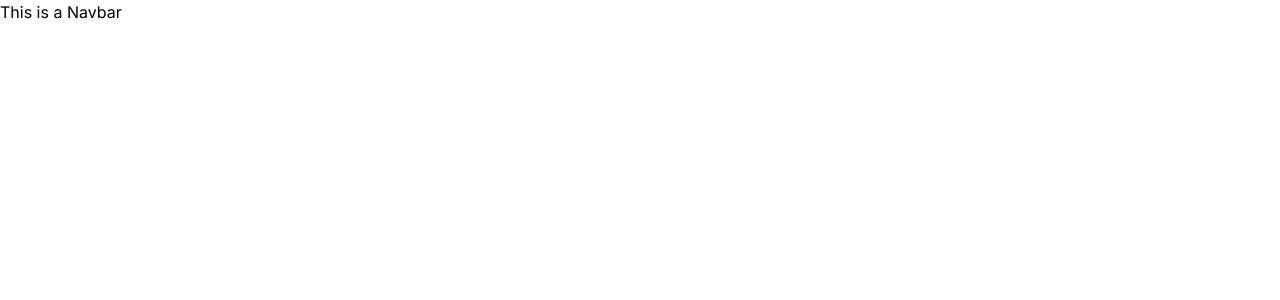
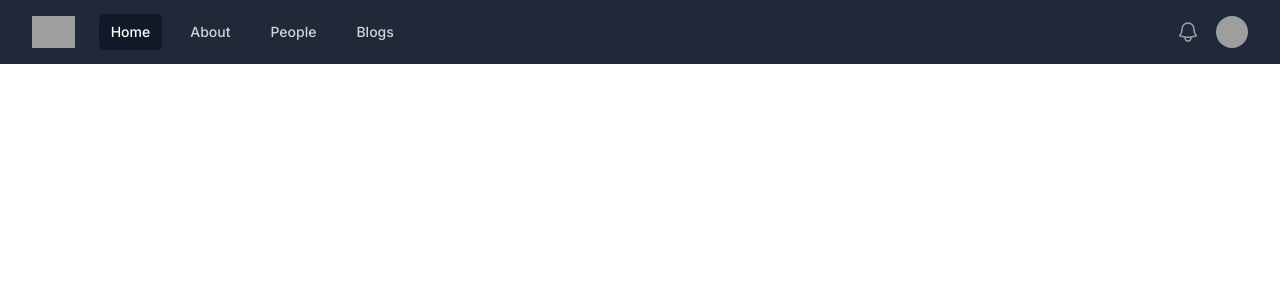
Before and after one commit to fullstackatbrown/conversational-ai-lab, a Next.js app: page / in a window 1280 px wide. Shown: the top 300 px of the page. Built offline with nearby package versions, Linux system fonts and the light colour scheme; grey boxes are pictures that could not be loaded.

Commit message:
navbar addtnl

```diff
--- a/components/Navbar.tsx
+++ b/components/Navbar.tsx
@@ -1,11 +1,154 @@
-import { useState, useEffect } from 'react'
+'use client'
+import { Fragment } from 'react'
+import { Disclosure, Menu, Transition } from '@headlessui/react'
+import { Bars3Icon, BellIcon, XMarkIcon } from '@heroicons/react/24/outline'
 
-const Navbar = () => {
-  return(
-    <div>
-      This is a Navbar
-    </div>
+const navigation = [
+  { name: 'Home', href: '#', current: true },
+  { name: 'About', href: '/about/', current: false },
+  { name: 'People', href: '#', current: false },
+  { name: 'Blogs', href: '#', current: false },
+]
+
+function classNames(...classes) {
+  return classes.filter(Boolean).join(' ')
+}
+
+export default function Navbar() {
+  return (
+    <Disclosure as="nav" className="bg-gray-800">
+      {({ open }) => (
+        <>
+          <div className="mx-auto max-w-7xl px-2 sm:px-6 lg:px-8">
+            <div className="relative flex h-16 items-center justify-between">
+              <div className="absolute inset-y-0 left-0 flex items-center sm:hidden">
+                {/* Mobile menu button*/}
+                <Disclosure.Button className="relative inline-flex items-center justify-center rounded-md p-2 text-gray-400 hover:bg-gray-700 hover:text-white focus:outline-none focus:ring-2 focus:ring-inset focus:ring-white">
+                  <span className="absolute -inset-0.5" />
+                  <span className="sr-only">Open main menu</span>
+                  {open ? (
+                    <XMarkIcon className="block h-6 w-6" aria-hidden="true" />
+                  ) : (
+                    <Bars3Icon className="block h-6 w-6" aria-hidden="true" />
+                  )}
+                </Disclosure.Button>
+              </div>
+              <div className="flex flex-1 items-center justify-center sm:items-stretch sm:justify-start">
+                <div className="flex flex-shrink-0 items-center">
+                  <img
+                    className="h-8 w-auto"
+                    src="https://tailwindui.com/img/logos/mark.svg?color=indigo&shade=500"
+                    alt="Your Company"
+                  />
+                </div>
+                <div className="hidden sm:ml-6 sm:block">
+                  <div className="flex space-x-4">
+                    {navigation.map((item) => (
+                      <a
+                        key={item.name}
+                        href={item.href}
+                        className={classNames(
+                          item.current ? 'bg-gray-900 text-white' : 'text-gray-300 hover:bg-gray-700 hover:text-white',
+                          'rounded-md px-3 py-2 text-sm font-medium'
+                        )}
+                        aria-current={item.current ? 'page' : undefined}
+                      >
+                        {item.name}
+                      </a>
+                    ))}
+                  </div>
+                </div>
+              </div>
+              <div className="absolute inset-y-0 right-0 flex items-center pr-2 sm:static sm:inset-auto sm:ml-6 sm:pr-0">
+                <button
+                  type="button"
+                  className="relative rounded-full bg-gray-800 p-1 text-gray-400 hover:text-white focus:outline-none focus:ring-2 focus:ring-white focus:ring-offset-2 focus:ring-offset-gray-800"
+                >
+                  <span className="absolute -inset-1.5" />
+                  <span className="sr-only">View notifications</span>
+                  <BellIcon className="h-6 w-6" aria-hidden="true" />
+                </button>
+
+                {/* Profile dropdown */}
+                <Menu as="div" className="relative ml-3">
+                  <div>
+                    <Menu.Button className="relative flex rounded-full bg-gray-800 text-sm focus:outline-none focus:ring-2 focus:ring-white focus:ring-offset-2 focus:ring-offset-gray-800">
+                      <span className="absolute -inset-1.5" />
+                      <span className="sr-only">Open user menu</span>
+                      <img
+                        className="h-8 w-8 rounded-full"
+                        src="https://images.unsplash.com/photo-1472099645785-5658abf4ff4e?ixlib=rb-1.2.1&ixid=eyJhcHBfaWQiOjEyMDd9&auto=format&fit=facearea&facepad=2&w=256&h=256&q=80"
+                        alt=""
+                      />
+                    </Menu.Button>
+                  </div>
+                  <Transition
+                    as={Fragment}
+                    enter="transition ease-out duration-100"
+                    enterFrom="transform opacity-0 scale-95"
+                    enterTo="transform opacity-100 scale-100"
+                    leave="transition ease-in duration-75"
+                    leaveFrom="transform opacity-100 scale-100"
+                    leaveTo="transform opacity-0 scale-95"
+                  >
+                    <Menu.Items className="absolute right-0 z-10 mt-2 w-48 origin-top-right rounded-md bg-white py-1 shadow-lg ring-1 ring-black ring-opacity-5 focus:outline-none">
+                      <Menu.Item>
+                        {({ active }) => (
+                          <a
+                            href="#"
+                            className={classNames(active ? 'bg-gray-100' : '', 'block px-4 py-2 text-sm text-gray-700')}
+                          >
+                            Your Profile
+                          </a>
+                        )}
+                      </Menu.Item>
+                      <Menu.Item>
+                        {({ active }) => (
+                          <a
+                            href="#"
+                            className={classNames(active ? 'bg-gray-100' : '', 'block px-4 py-2 text-sm text-gray-700')}
+                          >
+                            Settings
+                          </a>
+                        )}
+                      </Menu.Item>
+                      <Menu.Item>
+                        {({ active }) => (
+                          <a
+                            href="#"
+                            className={classNames(active ? 'bg-gray-100' : '', 'block px-4 py-2 text-sm text-gray-700')}
+                          >
+                            Sign out
+                          </a>
+                        )}
+                      </Menu.Item>
+                    </Menu.Items>
+                  </Transition>
+                </Menu>
+              </div>
+            </div>
+          </div>
+
+          <Disclosure.Panel className="sm:hidden">
+            <div className="space-y-1 px-2 pb-3 pt-2">
+              {navigation.map((item) => (
+                <Disclosure.Button
+                  key={item.name}
+                  as="a"
+                  href={item.href}
+                  className={classNames(
+                    item.current ? 'bg-gray-900 text-white' : 'text-gray-300 hover:bg-gray-700 hover:text-white',
+                    'block rounded-md px-3 py-2 text-base font-medium'
+                  )}
+                  aria-current={item.current ? 'page' : undefined}
+                >
+                  {item.name}
+                </Disclosure.Button>
+              ))}
+            </div>
+          </Disclosure.Panel>
+        </>
+      )}
+    </Disclosure>
   )
 }
-
-export default Navbar
--- a/package.json
+++ b/package.json
@@ -9,6 +9,8 @@
     "lint": "next lint"
   },
   "dependencies": {
+    "@headlessui/react": "^1.7.17",
+    "@heroicons/react": "^2.0.18",
     "firebase": "^10.4.0",
     "next": "latest",
     "react": "latest",
```
Also changed, not shown: 1 other file (tests, documents, lock files or other folders).
